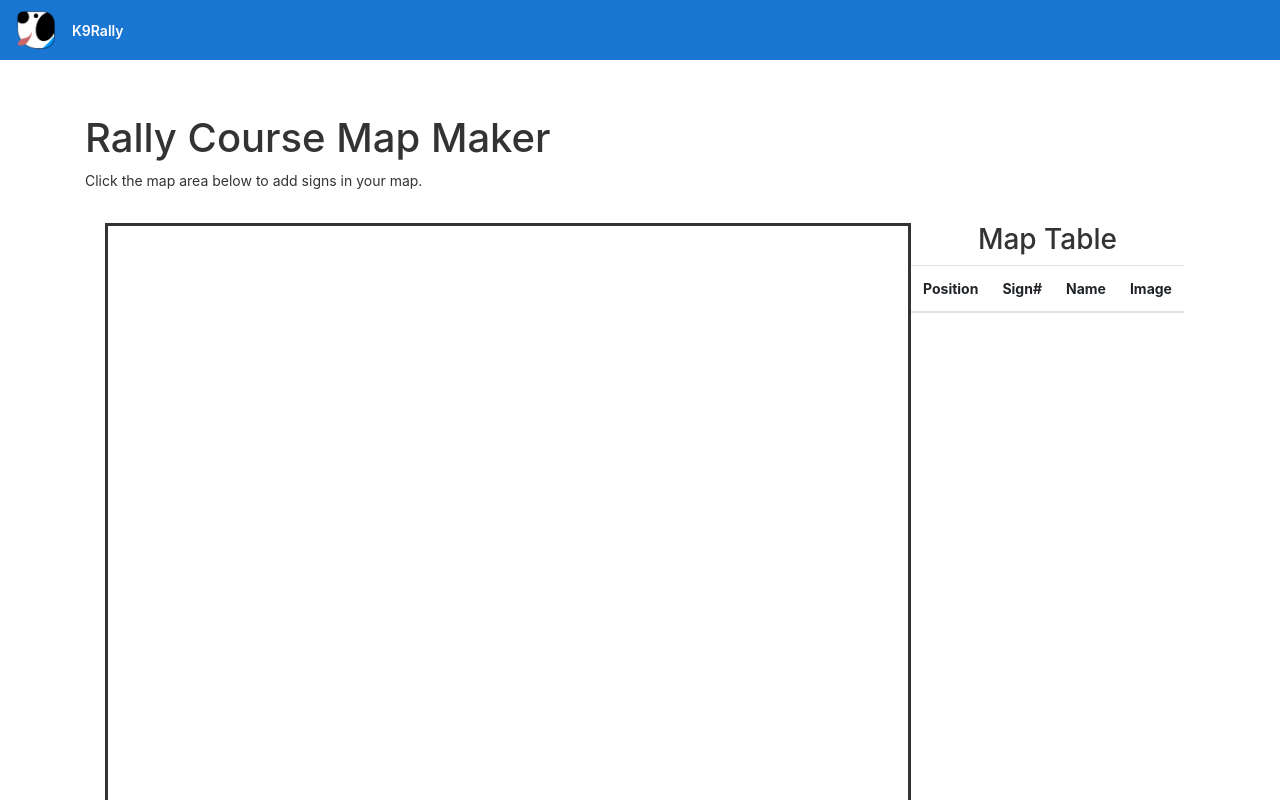
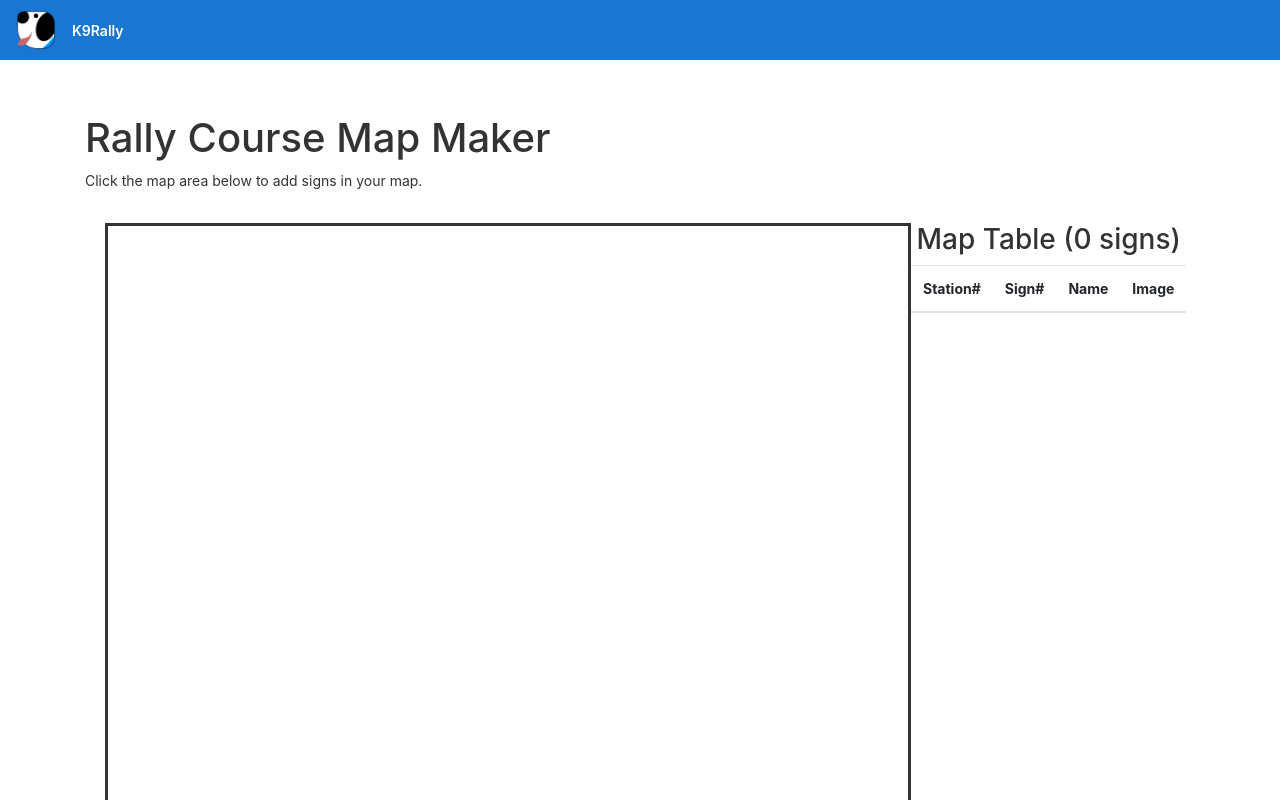
Before and after one commit to harishrajamani/rallysignsV0, an Angular app: page / in a window 1280 px wide. Shown: the top 800 px of the page. Built offline with nearby package versions, Linux system fonts and the light colour scheme.

Commit message:
small fixes to table

```diff
--- a/src/app/map-table/map-table.component.html
+++ b/src/app/map-table/map-table.component.html
@@ -1,8 +1,8 @@
-<h3 style="text-align: center;">Map Table</h3>
+<h3 style="text-align: center;">Map Table ({{ signs.length }} signs)</h3>
 <table class="table table-striped">
     <thead>
         <tr>
-            <th scope="col">Position</th>
+            <th scope="col">Station#</th>
             <th scope="col">Sign#</th>
             <th scope="col">Name</th>
             <th scope="col">Image</th>
@@ -10,7 +10,7 @@
     </thead>
     <tbody>
         <tr *ngFor="let sign of signs">
-            <th scope="row">{{ sign.mapIndex }}</th>
+            <th scope="row">{{ sign.mapIndex + 1}}</th>
             <td> {{ sign.signObj["id"] }} </td>
             <td> {{ sign.signObj["name"] }} </td>
             <td class="table-sign-td">
```
